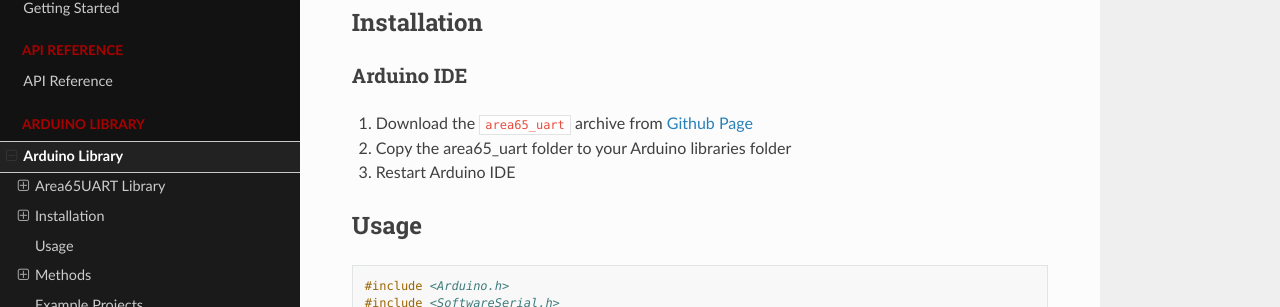
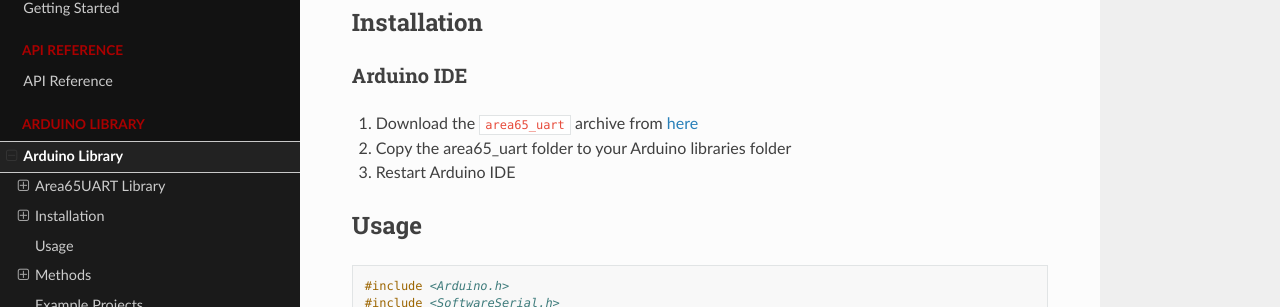
Before and after one commit to area65tech/4G-Telemetry-wiki, a Sphinx documentation site: the page built from docs/source/arduino-library.rst, in a window 1280 px wide and 900 px high, scrolled down 382 px. Shown: the part 144-451 px from the top of the window. Built offline with Sphinx 7.4.7 and the Read the Docs theme 3.1.0, drawn with Linux system fonts in a browser that asks for light colours.

Commit message:
fix download link

```diff
--- a/docs/source/arduino-library.rst
+++ b/docs/source/arduino-library.rst
@@ -23,7 +23,7 @@
 Arduino IDE
 ^^^^^^^^^^^
 
-1. Download the ``area65_uart`` archive from `Github Page <https://github.com/area65tech/4G-Telemetry/tree/main/arduino_libraries/area65_uart>`_
+1. Download the ``area65_uart`` archive from `here <https://downgit.github.io/#/home?url=https://github.com/area65tech/4G-Telemetry/tree/main/arduino_libraries/area65_uart>`_
 2. Copy the area65_uart folder to your Arduino libraries folder
 3. Restart Arduino IDE
 
```
